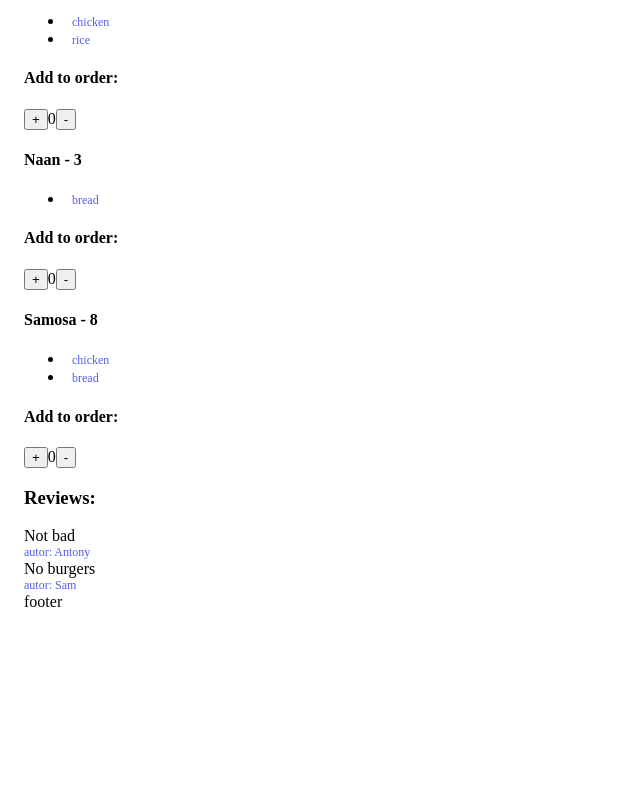
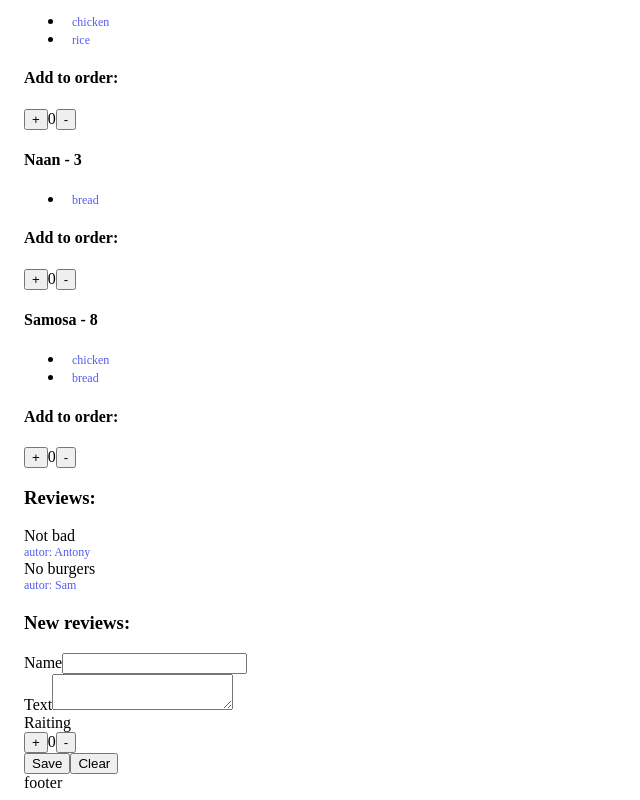
Before and after one commit to mirrorgml/reacttrain1, a React (Vite) app: page / in a window 1280 px wide. Shown: the part 251-1051 px from the top of the page, without its empty margins (0-640 px from the left). Before the commit the page ends 870 px from the top, so only its background shows below. Built offline with nearby package versions, Linux system fonts and the light colour scheme.

Commit message:
дз 3 без работающего каунтера

```diff
--- a/src/components/counter/component.jsx
+++ b/src/components/counter/component.jsx
@@ -21,7 +21,7 @@ const useCount = () => {
     const { count, decrement, increment } = useCount();
     return (
       <div>
-        <h4>Add to order: </h4>
+
             <button onClick={increment}>+</button>
             {count}
             <button onClick={decrement}>-</button>
--- a/src/components/menu/component.jsx
+++ b/src/components/menu/component.jsx
@@ -14,6 +14,7 @@ export const Menu = ({ menu }) => {
                   ))
                   }
               </ul>
+              <h4>Add to order: </h4>
               <Counter  />
           </>)
           ) : (
--- /dev/null
+++ b/src/components/newreview/component.jsx
@@ -0,0 +1,61 @@
+import { useReducer } from "react";
+import { Counter } from "../counter/component";
+const START_DATA = {
+    name: "",
+    text: "",
+    count: 0,
+  };
+
+  function reducer(state, { type, payload }) {
+    switch (type) {
+      case "setName":
+        return { ...START_DATA, name: payload };
+      case "setText":
+        return { ...state, text: payload };
+      case "setCount":
+        return { ...state, count: payload };
+      case "clear":
+      case "save":
+        return START_DATA;
+      default:
+        return state;
+    }
+  }
+
+  const useForm = (initialValue) => {
+    return useReducer(reducer, initialValue);
+  };
+
+  export const Newreview = () => {
+    const [form, dispatch] = useForm(START_DATA);
+
+    const { name, text, count } = form;
+    return (
+        <div>
+          <div>
+            <span>Name</span>
+            <input
+          value={name}
+          onChange={(event) => {
+            dispatch({ type: "setName", payload: event.target.value });
+          }}
+        />
+          </div>
+          <div>
+            <span>Text</span>
+            <textarea
+          value={text}
+          onChange={(event) => {
+            dispatch({ type: "setText", payload: event.target.value });
+          }}
+          />
+          </div>
+          <div>
+            <span>Raiting</span>
+            <Counter  />
+          </div>
+          <button onClick={() => dispatch({ type: "save" })}>Save</button>
+          <button onClick={() => dispatch({ type: "clear" })}>Clear</button>
+        </div>
+    );
+  }
--- a/src/components/restaurant/component.jsx
+++ b/src/components/restaurant/component.jsx
@@ -1,19 +1,21 @@
 import { useState } from "react";
 import { Menu } from "../menu/component";
 import { Review } from "../review/component";
+import { Newreview } from "../newreview/component";
 
 export const Restaurant = ({ name, id, menu, reviews }) => {
 
 
   return (
-    <div>
+    <div key={id}>
       <div className='title'>{name} - {id}</div>
 
       <h3>Menu: </h3>
       <Menu  menu={menu} />
       <h3>Reviews: </h3>
       <Review  reviews={reviews} />
-
+      <h3>New reviews: </h3>
+      <Newreview />
     </div>
   );
 };
```
